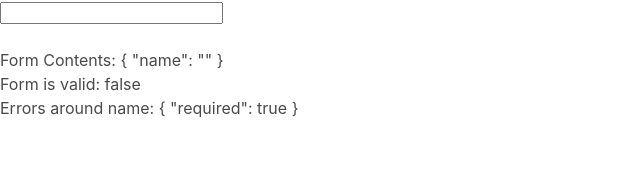
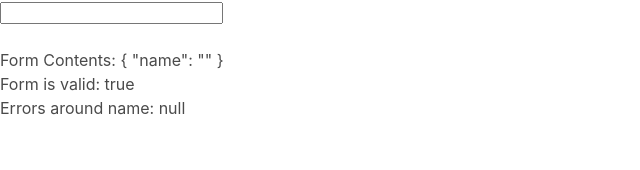
Before and after one commit to Terrence-Me/creditcard-payment-reactive-form-ng, an Angular app: page / in a window 1280 px wide. Shown: the top 170 px of the page, without its empty margins (0-640 px from the left). Built offline with nearby package versions, Linux system fonts and the light colour scheme.

Commit message:
add message cases

```diff
--- a/src/app/card-form/card-form.component.ts
+++ b/src/app/card-form/card-form.component.ts
@@ -9,8 +9,11 @@ import { FormGroup, FormControl, Validators } from '@angular/forms';
 export class CardFormComponent {
   cardForm = new FormGroup({
     name: new FormControl<any>('', [
-      Validators.required,
-      Validators.minLength(3),
+      // Validators.required,
+      // Validators.minLength(3),
+      // Validators.maxLength(5),
+
+      Validators.pattern(/\s/),
     ]),
   });
 
--- a/src/app/input/input.component.html
+++ b/src/app/input/input.component.html
@@ -6,4 +6,12 @@
         characters long, but it must be at least
         {{ control.errors?.['minlength'].requiredLength }}
         characters</div>
+    <div *ngIf="control.errors?.['maxlength']">
+        Value you entered is
+        {{ control.errors?.['maxlength'].actualLength }} characters long, but it cannot be longer than
+        {{ control.errors?.['maxlength'].requiredLength }} characters.
+    </div>
+    <div *ngIf="control.errors?.['pattern']">
+        Invalid Format
+    </div>
 </ng-container>
```
